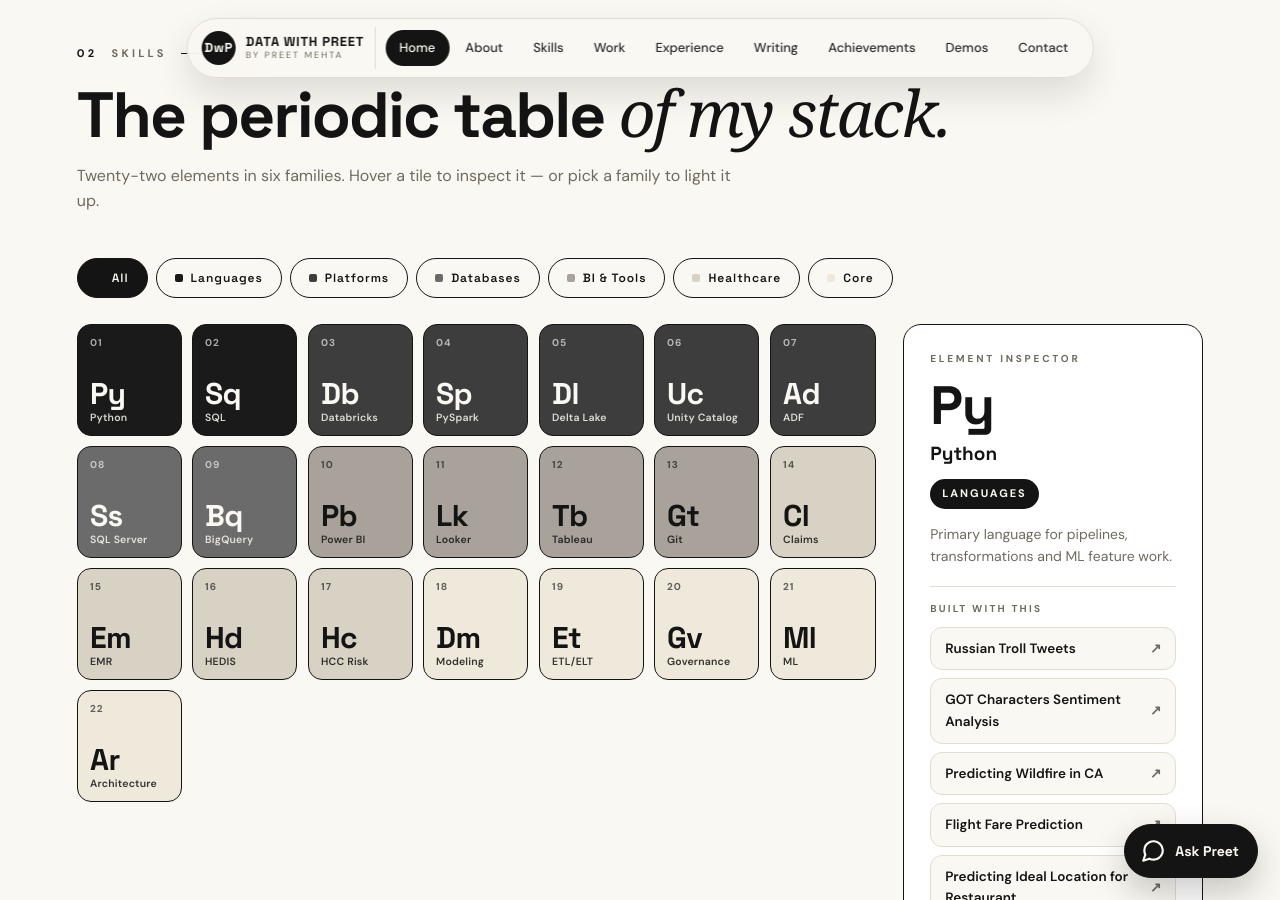
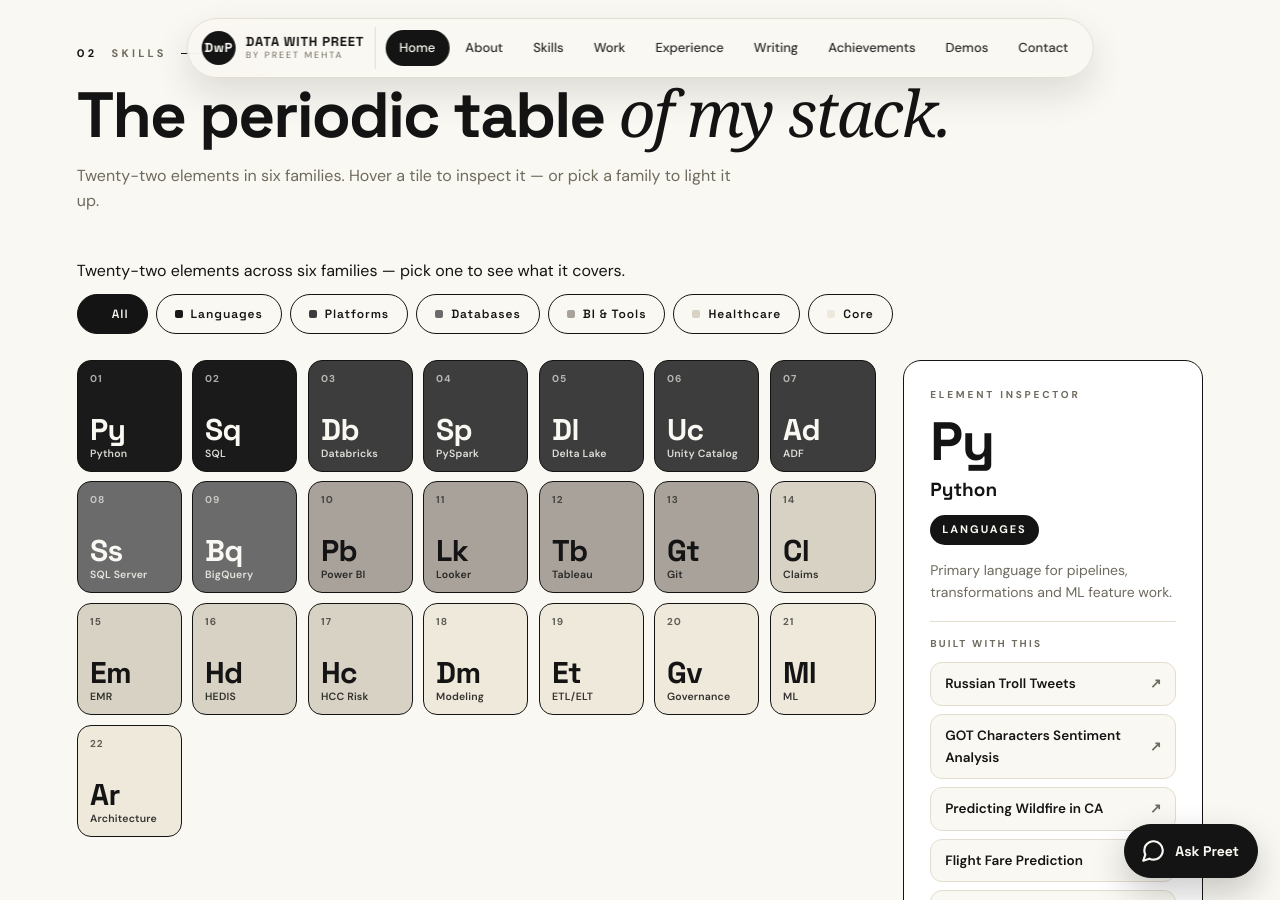
Before and after one commit to datawithpreet/datawithpreet.github.io, a Jekyll site: the page index.html, which Jekyll copies as it is, in a window 1280 px wide and 900 px high, scrolled down 2177 px. Built offline with Jekyll 4.4.1, drawn with Linux system fonts in a browser that asks for light colours; some web fonts are replaced.

Commit message:
Skills: family descriptions

```diff
--- a/index.html
+++ b/index.html
@@ -149,6 +149,7 @@
       <h2 class="section-title reveal">The periodic table <span class="serif">of my stack.</span></h2>
       <p class="section-sub reveal">Twenty-two elements in six families. Hover a tile to inspect it — or pick a family to light it up.</p>
       <div class="ptable-toolbar reveal">
+        <p class="family-desc" id="familyDesc" aria-live="polite">Twenty-two elements across six families — pick one to see what it covers.</p>
         <div class="ptable-families" id="familyFilters">
           <button class="family-btn on" data-family="all"><i style="--swatch:#141414"></i>All</button>
           <button class="family-btn" data-family="languages"><i style="--swatch:#1a1a1a"></i>Languages</button>
```
